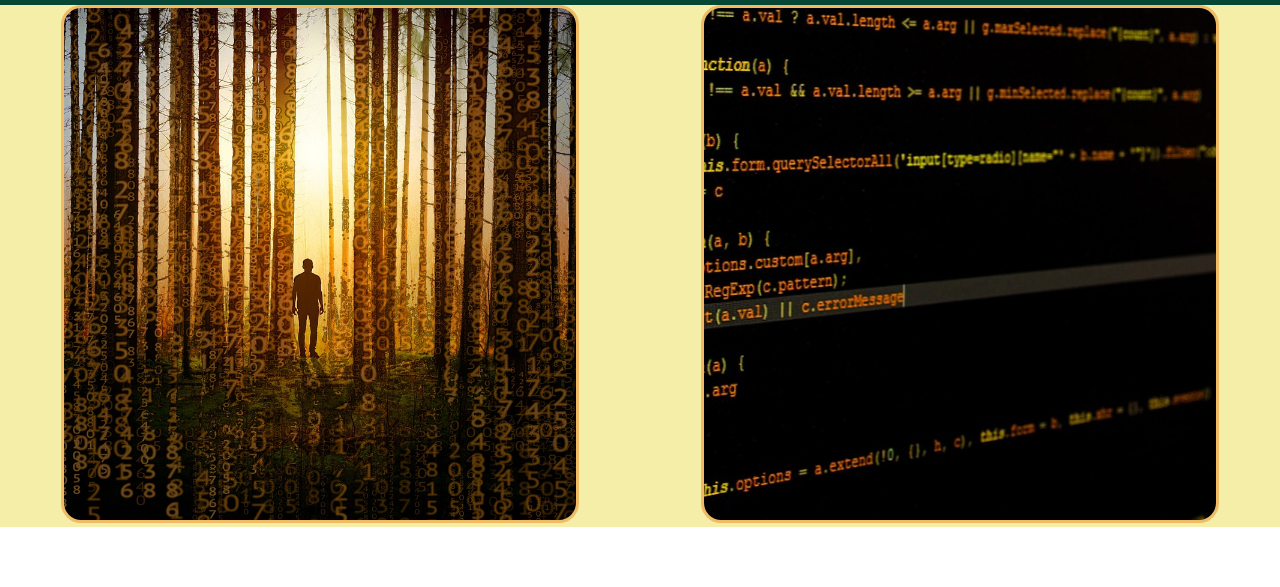
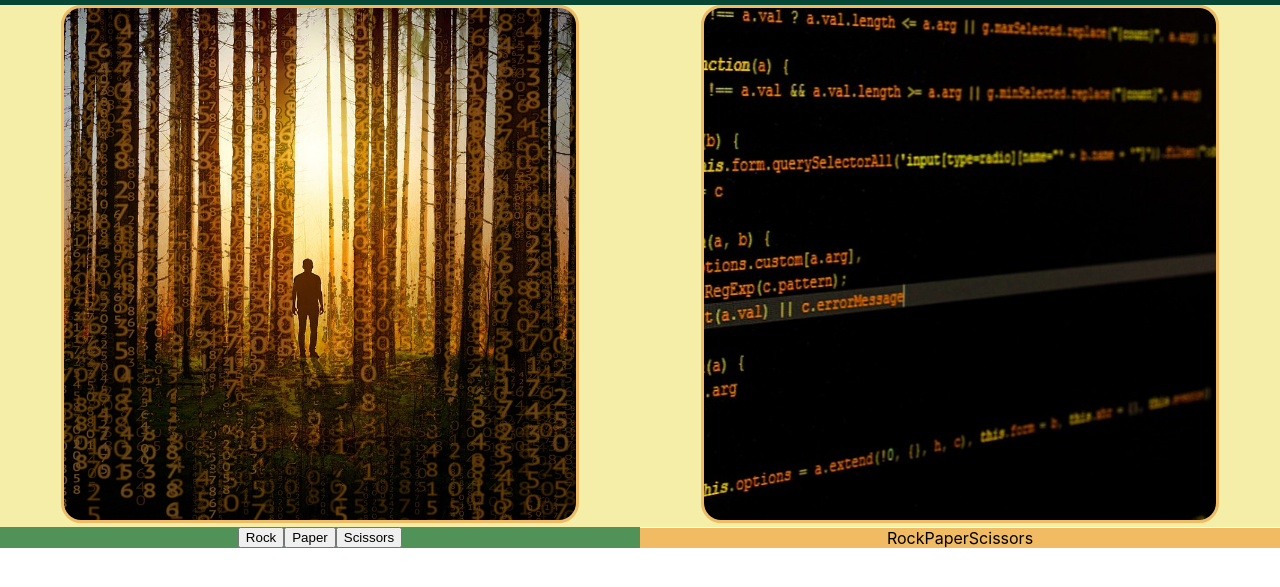
Before and after one commit to Duerkos/rock-paper-scissors, a plain HTML site: page index.html in a window 1280 px wide. Shown: the part 81-668 px from the top of the page. Drawn offline with Linux system fonts and the light colour scheme.

Commit message:
Retouched buttons. Need to reformat everything, better avatar - buttons - other avatar in row

```diff
--- a/index.html
+++ b/index.html
@@ -20,6 +20,30 @@
         <div class="avatar"><img src="./img/matrix.jpg" alt="Man in a binary forest"></div>
         <div class="avatar"><img src="./img/programming.jpg" alt="Monitor with code"></div>
     </div>
+    <div id="buttonsMainContainer">
+        <div class="buttonsContainer" id="playerButtons">
+            <button class="playerButton" id="playerRock">
+                Rock
+            </button>
+            <button class="playerButton" id="playerPaper">
+                Paper
+            </button>
+            <button class="playerButton" id="playerScissors">
+                Scissors
+            </button>
+        </div>
+        <div class="buttonsContainer" id="computerButtons">
+            <div class="computerCard" id="computerRock">
+                Rock
+            </div>
+            <div class="computerCard" id="computerPaper">
+                Paper
+            </div>
+            <div class="computerCard" id="computerScissors">
+                Scissors
+            </div>
+        </div>
+    </div>
 </body>
 
 
--- a/styles.css
+++ b/styles.css
@@ -72,3 +72,21 @@ body {
     width:40vw;
     height:40vw;
 }
+#buttonsMainContainer{
+    display:flex;
+    flex-direction: row;
+    align-items:center;
+    justify-content: space-evenly;
+}
+.buttonsContainer{
+    display:flex;
+    flex-direction:row;
+    flex: 1;
+    justify-content: center;
+}
+#playerButtons{
+    background-color: var(--light-bg);
+}
+#computerButtons{
+    background-color: var(--colourful-color);
+}
```
